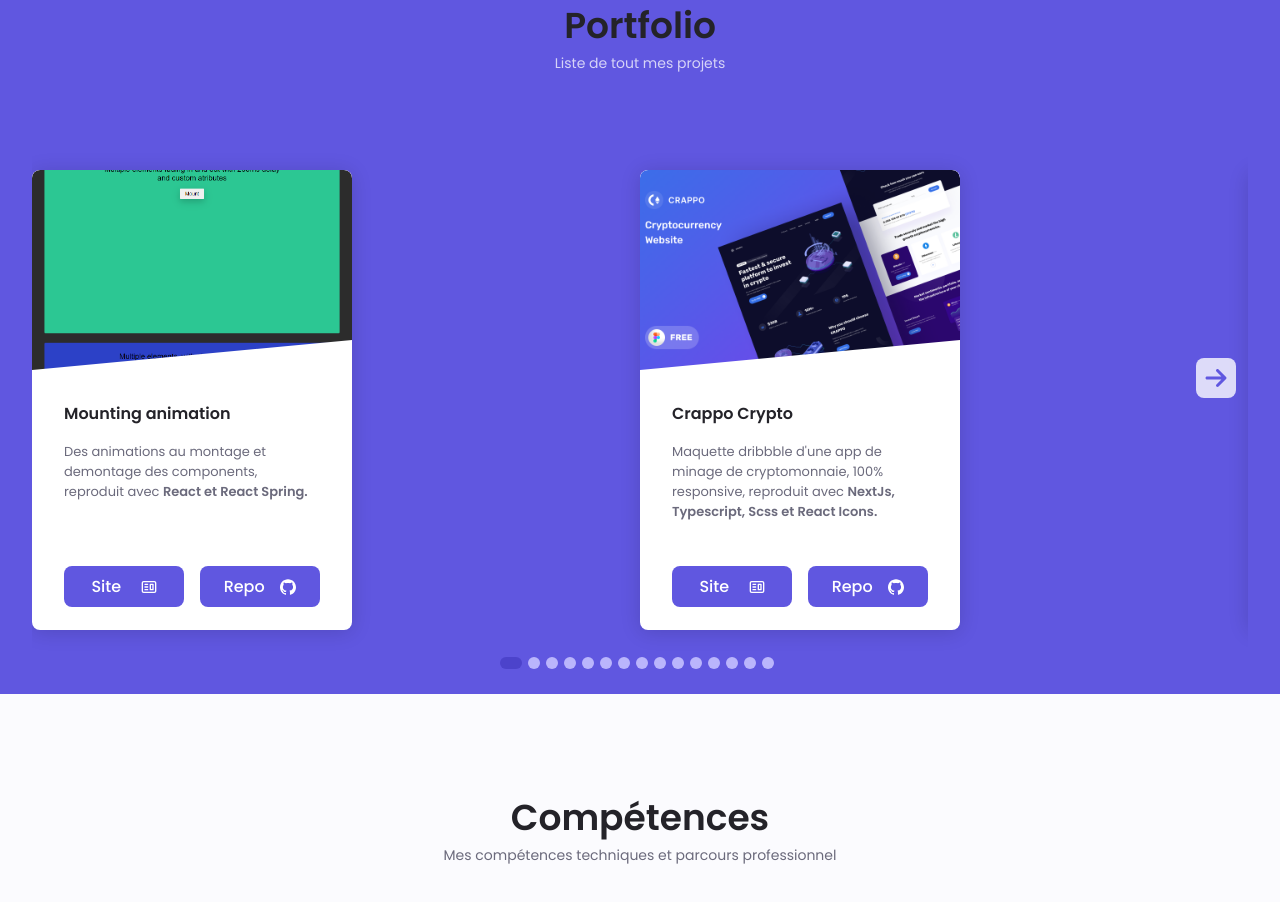
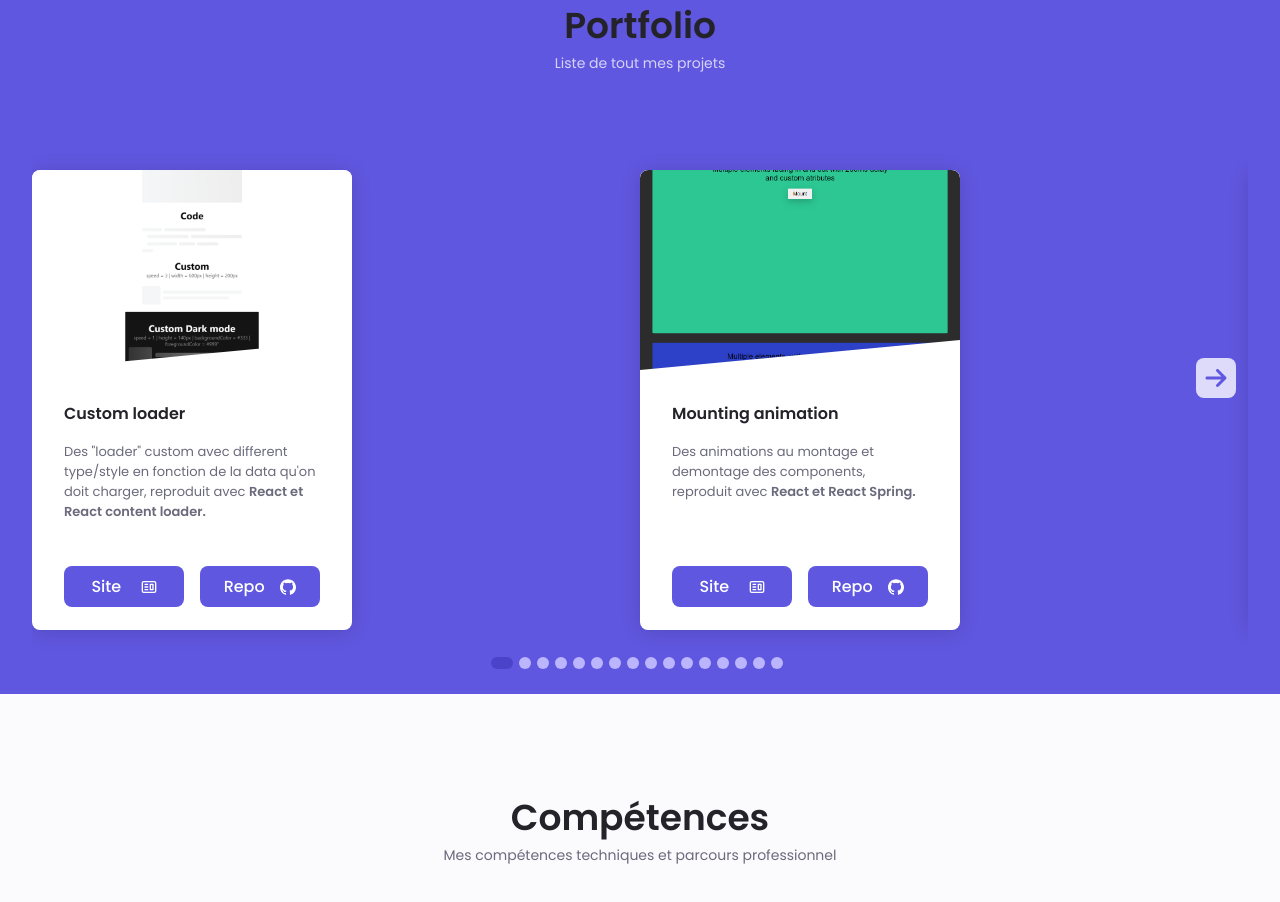
Before and after one commit to FabKaiz/portfolio-react, a React (Create React App) app: page / in a window 1280 px wide. Shown: the part 1800-2702 px from the top of the page. Built offline with nearby package versions, Linux system fonts and the light colour scheme; no server answers.

Commit message:
added data and image

```diff
--- a/src/constants/data.js
+++ b/src/constants/data.js
@@ -3,7 +3,16 @@ import images from './images'
 
 const projects = [
   {
-    id: 29,
+    id: 31,
+    title: 'Custom loader',
+    description: `Des "loader" custom avec different type/style en fonction de la data qu'on doit charger, reproduit avec `,
+    projectSite: 'https://react-custom-content-loader-fabkaiz.netlify.app/',
+    projectRepo: 'https://github.com/FabKaiz/react-custom-content-loader',
+    img: images.contentLoader,
+    codeLanguage: 'React et React content loader',
+  },
+  {
+    id: 30,
     title: 'Mounting animation',
     description: `Des animations au montage et demontage des components, reproduit avec `,
     projectSite: 'https://react-spring-mounting-unmounting.netlify.app/',
--- a/src/constants/images.js
+++ b/src/constants/images.js
@@ -48,6 +48,7 @@ import woodies        from '../assets/websiteScreenshot/woodies.png'
 import dataProcessing from '../assets/websiteScreenshot/dataProcessing.png'
 import crappoCrypto   from '../assets/websiteScreenshot/crappoCrypto.png'
 import reactSpring1   from '../assets/websiteScreenshot/reactSpring1.png'
+import contentLoader  from '../assets/websiteScreenshot/contentLoader.png'
 
 
 // eslint-disable-next-line import/no-anonymous-default-export
@@ -102,4 +103,5 @@ export default {
   dataProcessing,
   crappoCrypto,
   reactSpring1,
+  contentLoader,
 };
```
Also changed, not shown: src/assets/websiteScreenshot/contentLoader.png (added).
